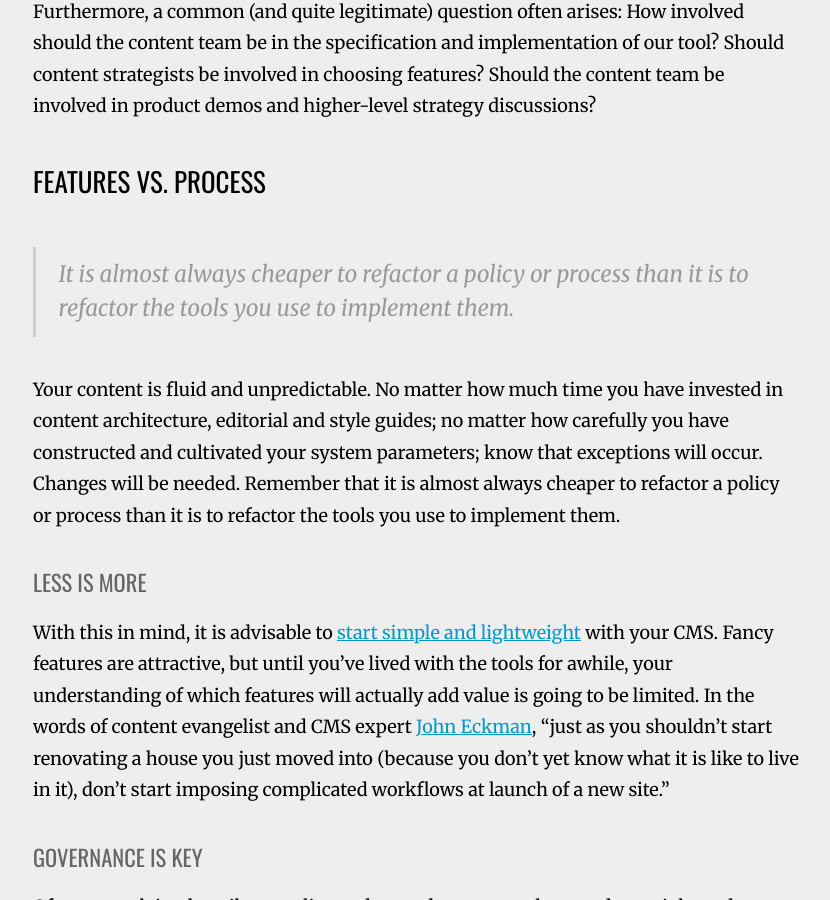
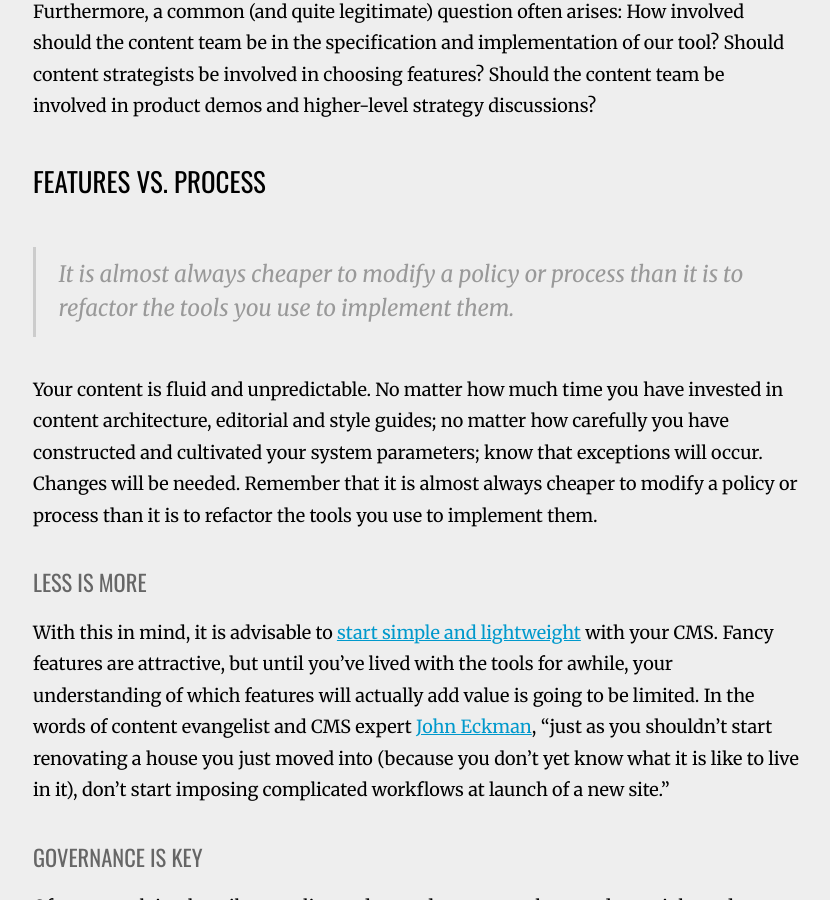
Before and after one commit to drewtodd/drewtodd.github.io, a Jekyll site: the page built from _posts/2015-12-01-omg-cms.md, in a window 1280 px wide and 900 px high, scrolled down 948 px. Shown: the whole window, without its empty margins (223-1053 px from the left). Built offline with Jekyll 4.4.1, drawn with Linux system fonts in a browser that asks for light colours; comment, search, counter and statistics services are not loaded.

Commit message:
Created :_posts/2015-12-01-omg-cms.md

```diff
--- a/_posts/2015-12-01-omg-cms.md
+++ b/_posts/2015-12-01-omg-cms.md
@@ -20,9 +20,9 @@ Furthermore, a common (and quite legitimate) question often arises: How involved
 
 ## Features vs. Process
 
-> It is almost always cheaper to refactor a policy or process than it is to refactor the tools you use to implement them.
+> It is almost always cheaper to modify a policy or process than it is to refactor the tools you use to implement them.
 
-Your content is fluid and unpredictable. No matter how much time you have invested in content architecture, editorial and style guides; no matter how carefully you have constructed and cultivated your system parameters; know that exceptions will occur. Changes will be needed. Remember that it is almost always cheaper to refactor a policy or process than it is to refactor the tools you use to implement them.
+Your content is fluid and unpredictable. No matter how much time you have invested in content architecture, editorial and style guides; no matter how carefully you have constructed and cultivated your system parameters; know that exceptions will occur. Changes will be needed. Remember that it is almost always cheaper to modify a policy or process than it is to refactor the tools you use to implement them.
 
 ### Less Is More
 With this in mind, it is advisable to [start simple and lightweight][2] with your CMS. Fancy features are attractive, but until you've lived with the tools for awhile, your understanding of which features will actually add value is going to be limited. In the words of content evangelist and CMS expert [John Eckman][5], "just as you shouldn’t start renovating a house you just moved into (because you don’t yet know what it is like to live in it), don’t start imposing complicated workflows at launch of a new site."
```
